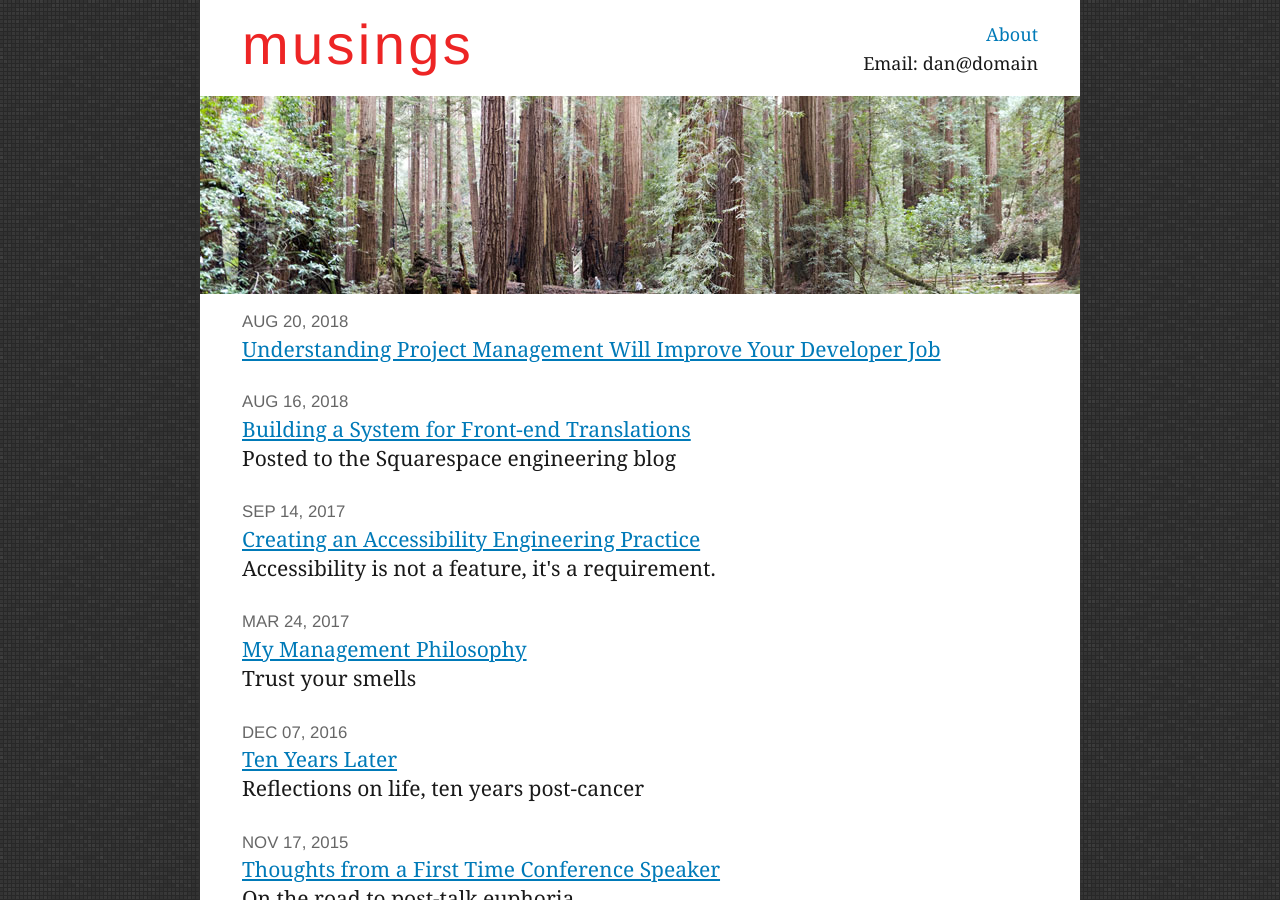
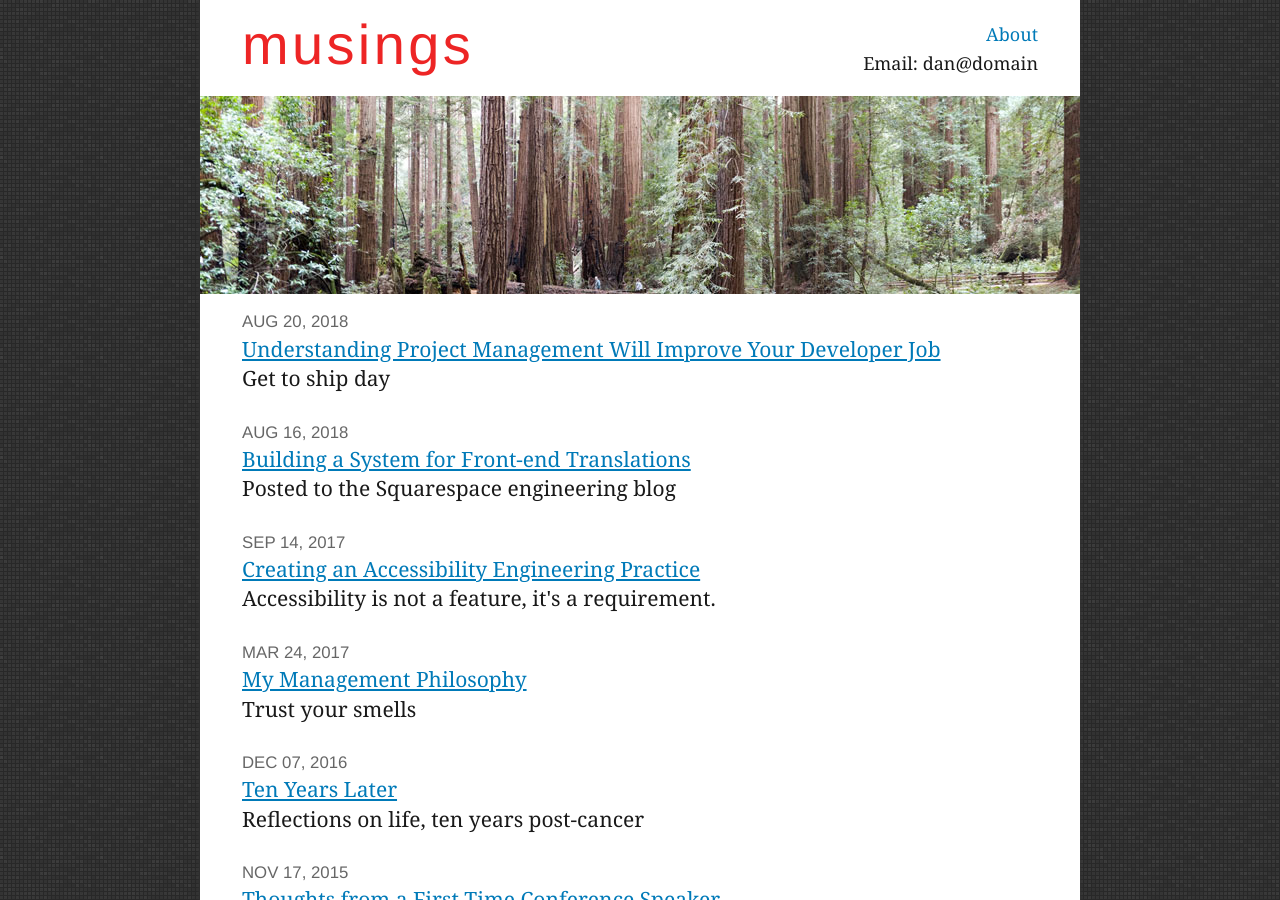
Before and after one commit to danielna/danielna.github.com, a Jekyll site: the page built from index.html, in a window 1280 px wide and 900 px high. Built offline with Jekyll 4.4.1, drawn with Linux system fonts in a browser that asks for light colours; nearby versions of some CDN libraries.

Commit message:
Update with YAML frontmatter

```diff
--- a/_posts/2018-08-20-understanding-project-management-will-improve-your-developer-job.md
+++ b/_posts/2018-08-20-understanding-project-management-will-improve-your-developer-job.md
@@ -1,4 +1,9 @@
-# Understanding project management will improve your developer job
+---
+layout: post
+title: Understanding Project Management Will Improve Your Developer Job
+subtitle: Get to ship day
+tags: text
+---
 
 Last year when I was between jobs I asked a friend of mine how he liked his new gig:
 
```
